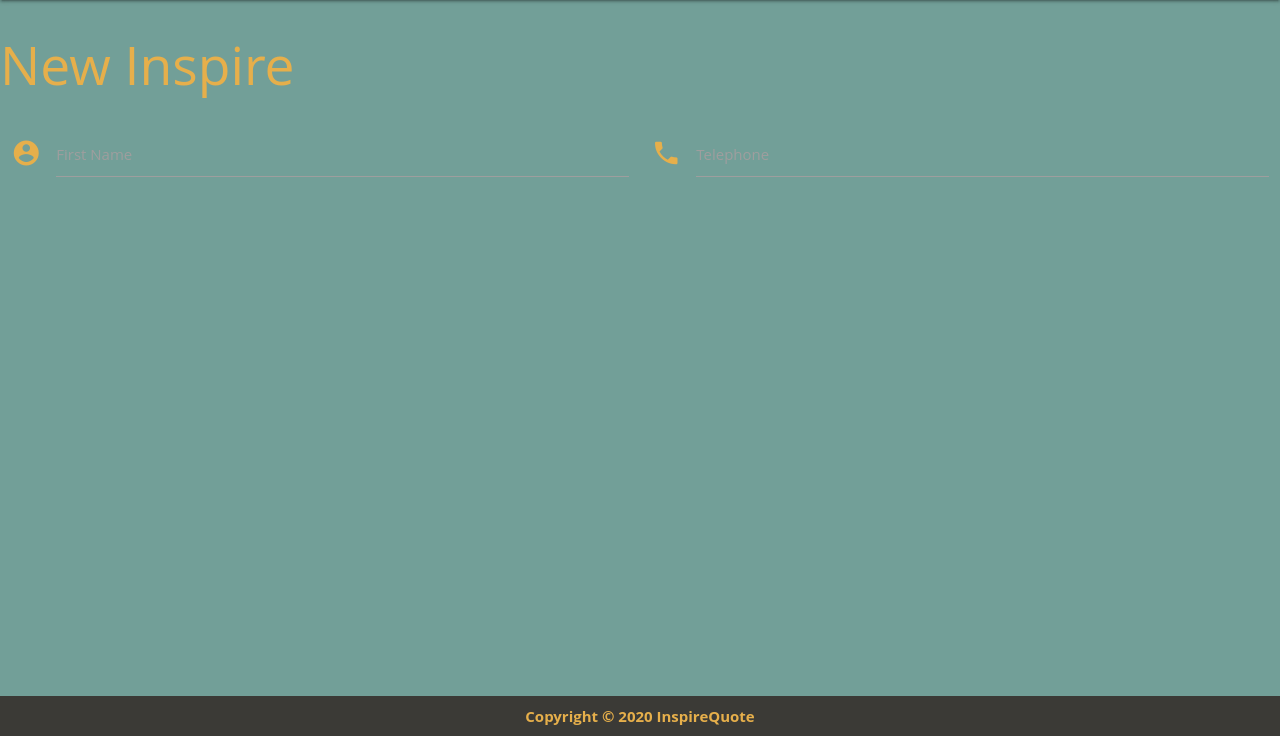
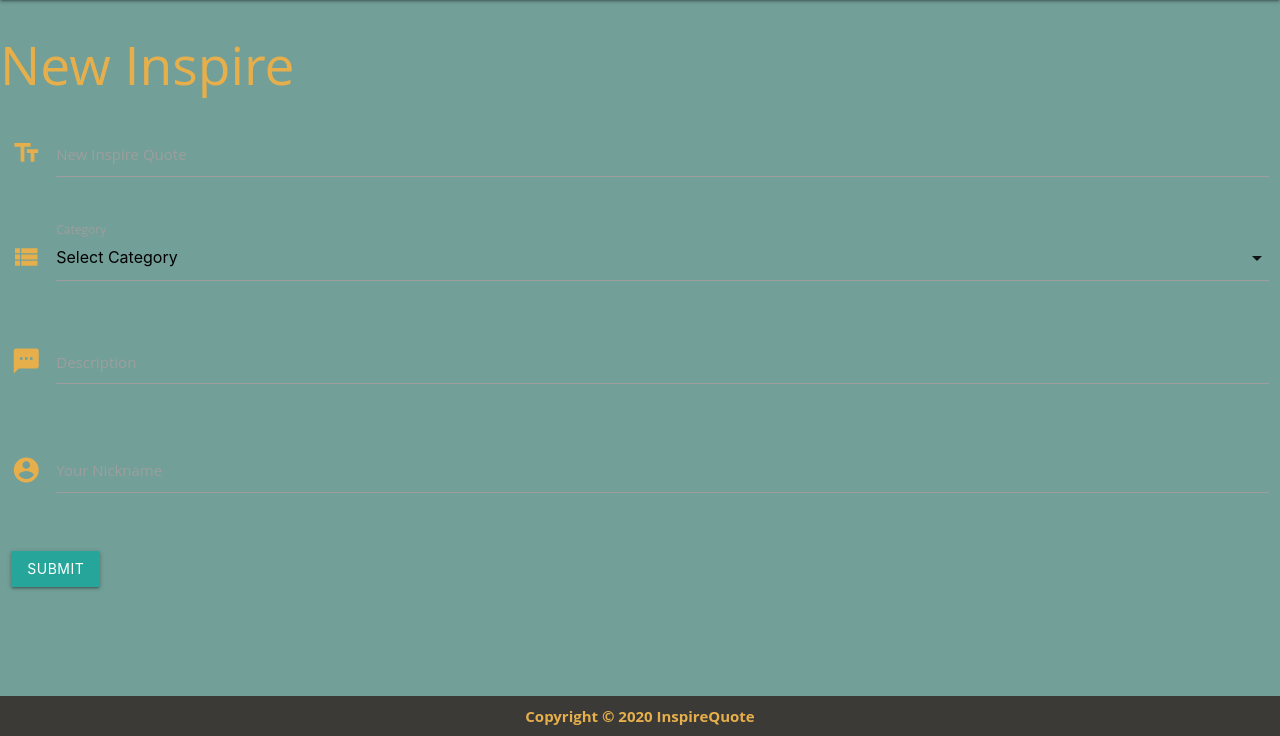
Before and after one commit to kongteckmee/inspire-quote, a Flask app: page /new_inspire in a window 1280 px wide. Shown: the part 64-800 px from the top of the page. Run offline with Flask 2, Linux system fonts and the light colour scheme.

Commit message:
New inspire page added

```diff
--- a/static/js/scripts.js
+++ b/static/js/scripts.js
@@ -1,6 +1,7 @@
 $(document).ready(function () {
   $(".collapsible").collapsible();
   $(".sidenav").sidenav();
+  $("select").formSelect();
   $(".carousel.carousel-slider").carousel({
     fullWidth: true,
     indicators: true,
--- a/templates/new_inspire.html
+++ b/templates/new_inspire.html
@@ -1,18 +1,47 @@
-{% extends 'base.html' %}
-{% block content %}
+{% extends 'base.html' %} {% block content %}
 <h2>New Inspire</h2>
 <div class="row">
   <form class="col s12">
     <div class="row">
-			<div class="input-field col s6">
+      <div class="input-field col s12">
+        <i class="material-icons prefix">text_fields</i>
+        <input id="icon_prefix" type="text" class="validate" />
+        <label for="icon_prefix">New Inspire Quote</label>
+      </div>
+    </div>
+    <div class="row">
+      <div class="input-field col s12">
+        <i class="material-icons prefix">view_list</i>
+        <select id="category" name="category">
+          <option value="" disabled selected>Select Category</option>
+          <option value="1">Option 1</option>
+          <option value="2">Option 2</option>
+          <option value="3">Option 3</option>
+        </select>
+        <label>Category</label>
+      </div>
+    </div>
+    <div class="row">
+      <div class="input-field col s12">
+        <i class="material-icons prefix">sms</i>
+        <textarea
+          id="quote_description"
+          name="quote_description"
+          class="materialize-textarea"
+        ></textarea>
+        <label>Description</label>
+      </div>
+    </div>
+    <div class="row">
+      <div class="input-field col s12">
         <i class="material-icons prefix">account_circle</i>
-				<input id="icon_prefix" type="text" class="validate">
-				<label for="icon_prefix">First Name</label>
+        <input id="nickname" name="nickname" type="text" class="validate" />
+        <label for="icon_telephone">Your Nickname</label>
       </div>
-			<div class="input-field col s6">
-				<i class="material-icons prefix">phone</i>
-				<input id="icon_telephone" type="tel" class="validate">
-				<label for="icon_telephone">Telephone</label>
+    </div>
+    <div class="row">
+      <div class="input-field col s4">
+        <button class="btn waves-effect waves-light" type="submit" name="submit">Submit</button>
       </div>
     </div>
   </form>
```
Lines whose indentation alone changed are shown as unchanged.
